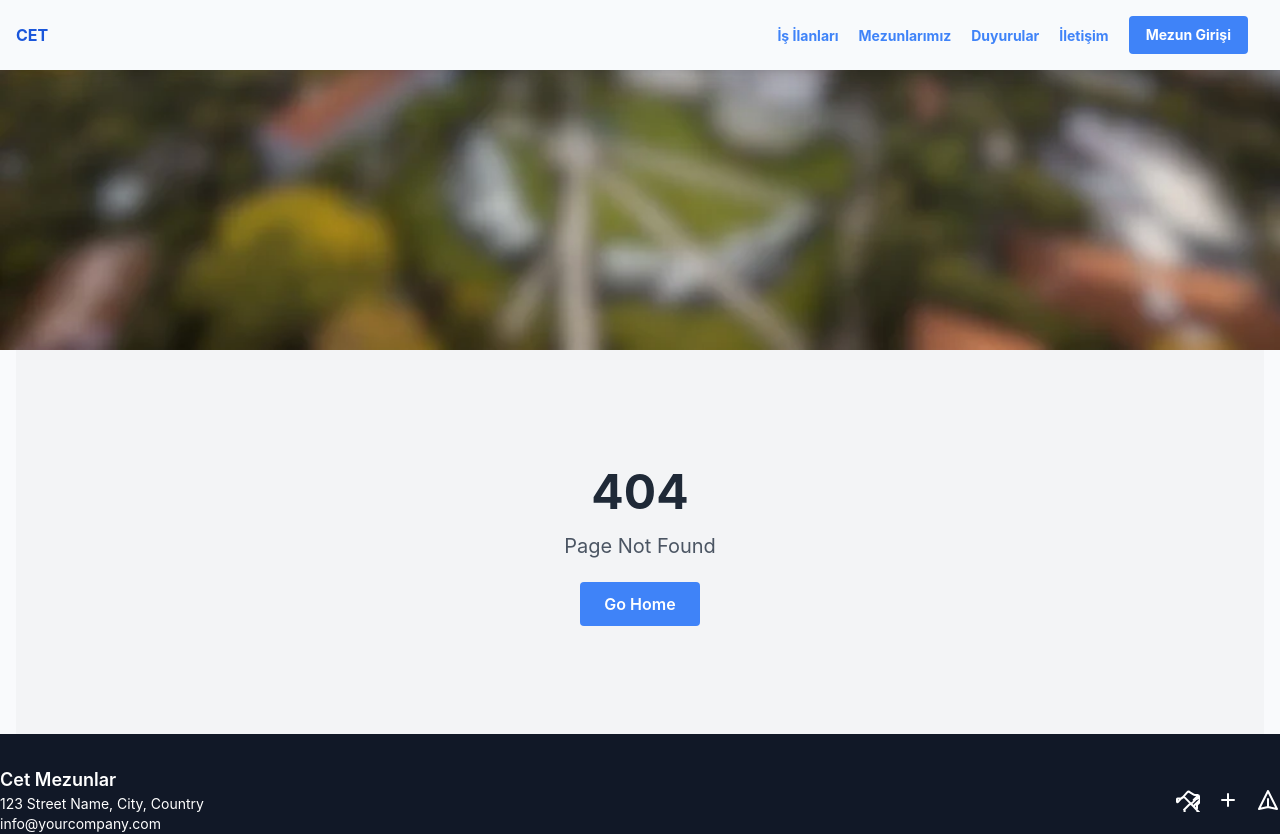
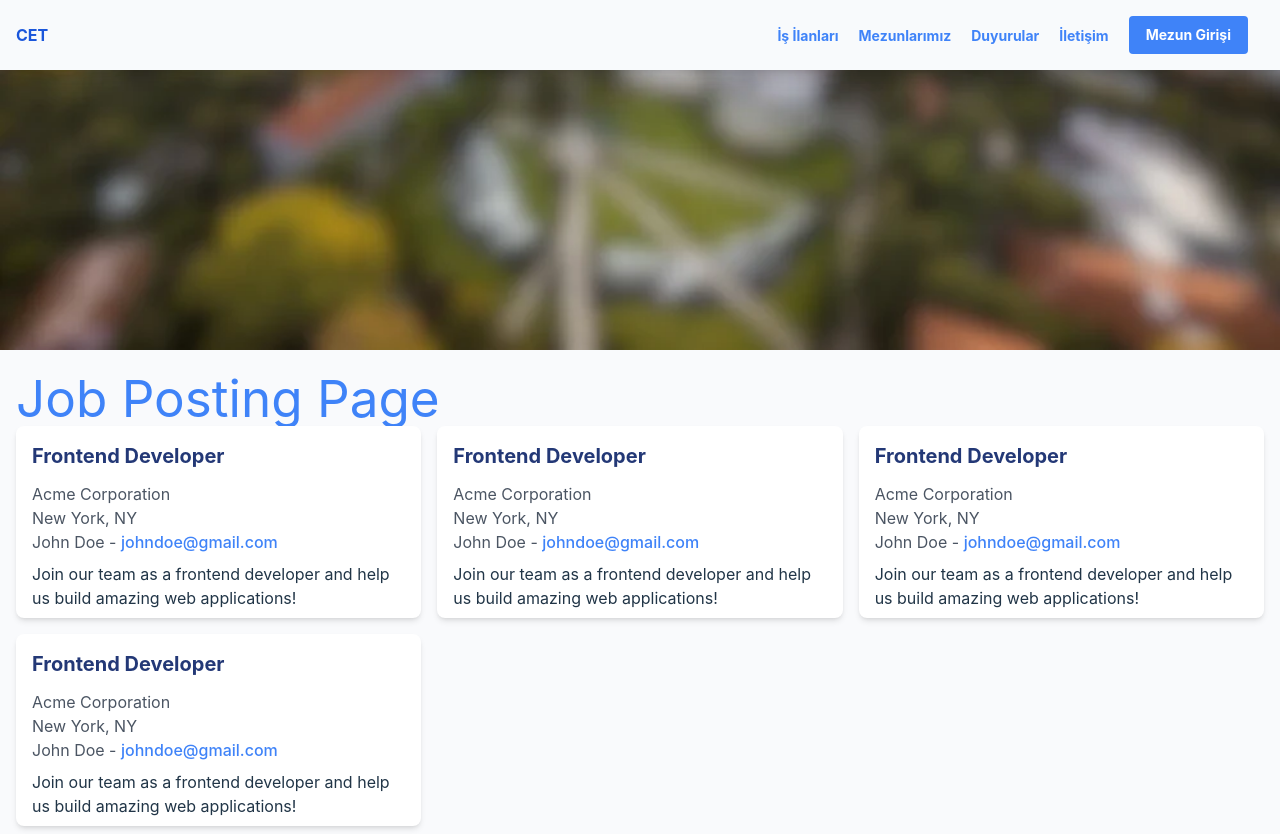
Before and after one commit to yunusyavuz16/Cet.Alumni.Frontend, a React (Vite) app: page /job-postings in a window 1280 px wide. Before the commit this address led to /error. Shown: the top 834 px of the page. Built offline with nearby package versions, Linux system fonts and the light colour scheme.

Commit message:
add job posting

```diff
--- /dev/null
+++ b/src/layout/JobPost/index.tsx
@@ -0,0 +1,53 @@
+import AlumniInput from "../../components/AlumniInput";
+import CloseButton from "../../components/CloseButton";
+import SubmitButton from "../../components/SubmitButton";
+
+export const JobPost = ({
+  handleJobPostVisibility,
+}: {
+  handleJobPostVisibility: () => void;
+}) => {
+  return (
+    <div className="fixed top-0 left-0 w-full h-full bg-black bg-opacity-50 z-50 flex items-center justify-center">
+      <div className="w-screen  md:w-2/3 flex items-center justify-center bg-gray-50 py-6 px-4 sm:px-6 lg:px-8 rounded-lg relative flex-col gap-4 lg:py-8">
+        <div>
+          <h2 className="mt-6 text-center text-3xl font-extrabold text-gray-900">
+            İlan Oluştur
+          </h2>
+        </div>
+        <form className="  w-full flex gap-4 flex-col">
+          <AlumniInput
+            required
+            autoComplete=""
+            type="text"
+            id="jobTitle"
+            label="İlan Başlığı"
+            value={""}
+          />
+          <AlumniInput
+            required
+            autoComplete=""
+            type="text"
+            id="jobDescription"
+            label="İlan Açıklaması"
+            value={""}
+          />
+
+          <AlumniInput
+            autoComplete=""
+            type="text"
+            id="jobLocation"
+            label="İlan Lokasyonu"
+            value={""}
+            required
+          />
+          <SubmitButton label="İlan Oluştur" />
+        </form>
+        <CloseButton
+          classNames=" absolute top-0 right-0 mt-4 mr-4 hover:text-indigo-700"
+          onClick={handleJobPostVisibility}
+        />
+      </div>
+    </div>
+  );
+};
--- a/src/layout/MasterLayout/Navbar/NavbarItemContainer.tsx
+++ b/src/layout/MasterLayout/Navbar/NavbarItemContainer.tsx
@@ -10,10 +10,16 @@ interface IContainer {
   toggleNavbar: () => void;
   handleLoginVisibility: () => void;
   isAuthenticated: boolean;
+  handleJobPostVisibility: () => void;
 }
 
 const NavbarItemContainer: FC<IContainer> = (props) => {
-  const { handleLoginVisibility, toggleNavbar, isAuthenticated } = props;
+  const {
+    handleLoginVisibility,
+    toggleNavbar,
+    isAuthenticated,
+    handleJobPostVisibility,
+  } = props;
 
   return (
     <div
@@ -25,14 +31,18 @@ const NavbarItemContainer: FC<IContainer> = (props) => {
           <li key={el.name} className="text-white mr-4">
             {el.type === "button" ? (
               <button
-                onClick={handleLoginVisibility}
+                onClick={
+                  el?.open === "composeJobPost"
+                    ? handleJobPostVisibility
+                    : handleLoginVisibility
+                }
                 className="text-sm  bg-blue-500 hover:bg-blue-700 text-white font-bold py-2 px-4 rounded "
               >
                 {el.name}
               </button>
             ) : (
               <Link
-                to={"/alumnies"}
+                to={el.path ?? "/"}
                 className="text-2xl md:text-sm text-blue-500 font-bold hover:text-blue-700"
               >
                 {el.name}
--- a/src/layout/MasterLayout/Navbar/navbar.json
+++ b/src/layout/MasterLayout/Navbar/navbar.json
@@ -1,20 +1,20 @@
 {
   "true": {
     "links": [
-      { "name": "İş İlanları", "type": "link" },
-      { "name": "Mezunlarımız", "type": "link" },
-      { "name": "Duyurular", "type": "link" },
-      { "name": "İletişim", "type": "link" },
-      { "name": "İlan Girişi", "type": "button" }
+      { "name": "İş İlanları", "type": "link", "path": "/job-postings" },
+      { "name": "Mezunlarımız", "type": "link", "path": "/alumnies" },
+      { "name": "Duyurular", "type": "link", "path:": "/announcements" },
+      { "name": "İletişim", "type": "link", "path": "/contact" },
+      { "name": "İlan Girişi", "type": "button", "open": "composeJobPost" }
     ]
   },
   "false": {
     "links": [
-      { "name": "İş İlanları", "type": "link" },
-      { "name": "Mezunlarımız", "type": "link" },
-      { "name": "Duyurular", "type": "link" },
-      { "name": "İletişim", "type": "link" },
-      { "name": "Mezun Girişi", "type": "button" }
+      { "name": "İş İlanları", "type": "link", "path": "/job-postings" },
+      { "name": "Mezunlarımız", "type": "link", "path": "/alumnies" },
+      { "name": "Duyurular", "type": "link", "path:": "/announcements" },
+      { "name": "İletişim", "type": "link", "path": "/contact" },
+      { "name": "Mezun Girişi", "type": "button", "open": "login" }
     ]
   }
 }
--- a/src/layout/MasterLayout/index.tsx
+++ b/src/layout/MasterLayout/index.tsx
@@ -9,6 +9,10 @@ import Footer from "./Footer";
 import Navbar from "./Navbar";
 import NavbarItemContainer from "./Navbar/NavbarItemContainer";
 import "./index.css";
+import AlumniInput from "../../components/AlumniInput";
+import CloseButton from "../../components/CloseButton";
+import SubmitButton from "../../components/SubmitButton";
+import { JobPost } from "../JobPost";
 
 interface IMasterLayout {
   isAuthenticated: boolean;
@@ -19,9 +23,14 @@ const MasterLayout = (props: IMasterLayout) => {
   const { isAuthenticated } = props;
   const [hideLogin, setHideLogin] = useState(true);
   const [hideRegister, setHideRegister] = useState(true);
+  const [hideJobPost, setHideJobPost] = useState(true);
 
   const handleLoginVisibility = () => {
     setHideLogin((prev) => !prev);
+  };
+
+  const handleJobPostVisibility = () => {
+    setHideJobPost((prev) => !prev);
   };
 
   const handleCloseLogin = () => {
@@ -52,9 +61,14 @@ const MasterLayout = (props: IMasterLayout) => {
       )}
       {!hideRegister && <Register onClose={handleCloseRegister} />}
 
+      {!hideJobPost && (
+        <JobPost handleJobPostVisibility={handleJobPostVisibility} />
+      )}
+
       <div>
         <Navbar toggleNavbar={toggleNavbar}>
           <NavbarItemContainer
+            handleJobPostVisibility={handleJobPostVisibility}
             isAuthenticated={isAuthenticated}
             toggleNavbar={toggleNavbar}
             handleLoginVisibility={handleLoginVisibility}
--- a/src/navigation/AppRoutes.tsx
+++ b/src/navigation/AppRoutes.tsx
@@ -3,6 +3,8 @@ import { connect } from "react-redux";
 import { Navigate, Route, Routes } from "react-router-dom";
 import { mapStateToPropsAuth } from "../store/slices/authSlice";
 import AlumniPage from "../pages/AlumniPage";
+import { JobPost } from "../layout/JobPost";
+import JobPostingPage from "../pages/JobPostingPage";
 
 const PublicRoutes = lazy(() => import("./PublicRoutes"));
 const MasterLayout = lazy(() => import("../layout/MasterLayout"));
@@ -21,6 +23,7 @@ const AppRoutes = (props: IAppRoute) => {
         <Route path="error/*" element={<NotFoundPage />} />
         <Route path="logout" element={<div>logout</div>} />
         <Route path="alumnies" element={<AlumniPage />} />
+        <Route path="job-postings" element={<JobPostingPage />} />
         {/* TODO : isAuthenticated and redux connect */}
         {isAuthenticated ? (
           <>
--- a/src/pages/HomePage/index.tsx
+++ b/src/pages/HomePage/index.tsx
@@ -19,7 +19,7 @@ const HomePage = () => {
             </div>
             <div className="flex justify-around items-center flex-col p-4">
               <span className="text-black text-3xl text-center">
-                Mezunlarımız ağırlıklı olarak x, y,z alanlarında çalışmaktadır
+                Mezunlarımız ağırlıklı olarak x,y,z alanlarında çalışmaktadır
               </span>
               <div className="">
                 <a className="text-blue-500 hover:text-blue-700">
--- /dev/null
+++ b/src/pages/JobPostingPage/components/JobPostingList/index.tsx
@@ -0,0 +1,69 @@
+import React from "react";
+
+interface Job {
+  id: number;
+  title: string;
+  company: string;
+  location: string;
+  description: string;
+  contactPerson: string;
+  contactMail: string;
+}
+
+interface JobListProps {
+  jobs: Job[];
+}
+
+const JobPostingList: React.FC<JobListProps> = ({ jobs }) => {
+  return (
+    <div className="grid grid-cols-1 gap-4 md:grid-cols-2 lg:grid-cols-3">
+      {jobs.map((job) => (
+        <JobCard
+          company={job.company}
+          description={job.description}
+          id={job.id}
+          location={job.location}
+          title={job.title}
+          key={job.id}
+          contactPerson={job.contactPerson}
+          contactMail={job.contactMail}
+        />
+      ))}
+    </div>
+  );
+};
+
+const JobCard: React.FC<{
+  id: number;
+  title: string;
+  company: string;
+  location: string;
+  description: string;
+  contactPerson?: string;
+  contactMail?: string;
+}> = ({
+  id,
+  title,
+  company,
+  location,
+  description,
+  contactMail,
+  contactPerson,
+}) => {
+  return (
+    <div key={id} className="bg-white shadow-md rounded-lg p-4 pb-2">
+      <h2 className="text-xl font-bold text-blue-900 mb-3">{title}</h2>
+      <p className="text-gray-600">{company}</p>
+      <p className="text-gray-600">{location}</p>
+      <p className="text-gray-600">
+        {contactPerson} -{" "}
+        <a href={`mailto:${contactMail}`} className="text-blue-500">
+          {contactMail}
+        </a>
+      </p>
+      <p className="mt-2">{description}</p>
+    </div>
+  );
+};
+
+export default JobPostingList;
--- /dev/null
+++ b/src/pages/JobPostingPage/index.tsx
@@ -0,0 +1,56 @@
+import JobPostingList from "./components/JobPostingList";
+
+const jobData = [
+  {
+    id: 1,
+    title: "Frontend Developer",
+    company: "Acme Corporation",
+    location: "New York, NY",
+    description:
+      "Join our team as a frontend developer and help us build amazing web applications!",
+    contactPerson: "John Doe",
+    contactMail: "johndoe@gmail.com",
+  },
+  {
+    id: 2,
+    title: "Frontend Developer",
+    company: "Acme Corporation",
+    location: "New York, NY",
+    description:
+      "Join our team as a frontend developer and help us build amazing web applications!",
+    contactPerson: "John Doe",
+    contactMail: "johndoe@gmail.com",
+  },
+  {
+    id: 3,
+    title: "Frontend Developer",
+    company: "Acme Corporation",
+    location: "New York, NY",
+    description:
+      "Join our team as a frontend developer and help us build amazing web applications!",
+    contactPerson: "John Doe",
+    contactMail: "johndoe@gmail.com",
+  },
+  {
+    id: 4,
+    title: "Frontend Developer",
+    company: "Acme Corporation",
+    location: "New York, NY",
+    description:
+      "Join our team as a frontend developer and help us build amazing web applications!",
+    contactPerson: "John Doe",
+    contactMail: "johndoe@gmail.com",
+  },
+  // Add more job objects as needed
+];
+
+const JobPostingPage = () => {
+  return (
+    <div className="my-5">
+      <h1 className="  text-blue-500">Job Posting Page</h1>
+      <JobPostingList jobs={jobData} />
+    </div>
+  );
+};
+
+export default JobPostingPage;
```
